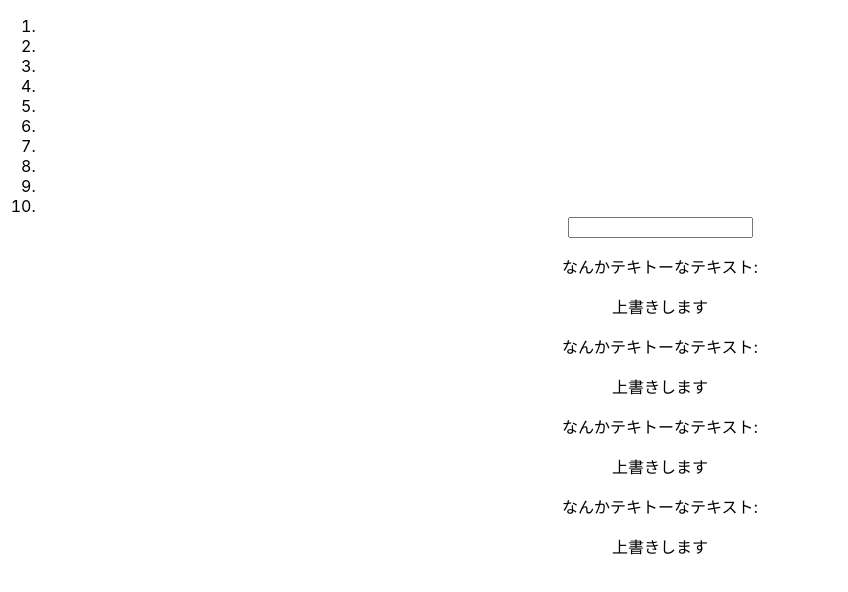
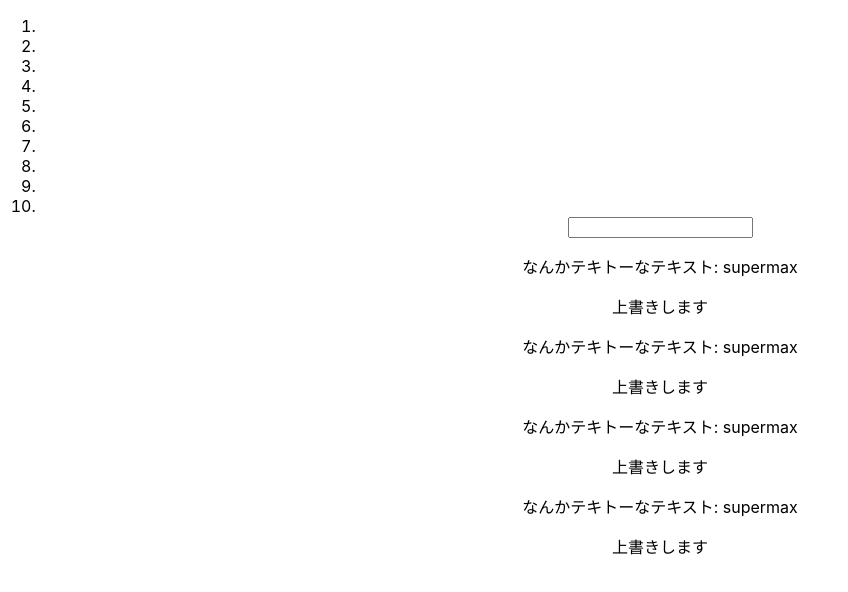
Before and after one commit to motty93/React, a React (Create React App) app in the folder the-base-syntax/: page / in a window 1280 px wide. Shown: the top 592 px of the page, without its empty margins (0-848 px from the left). Built offline with nearby package versions, Linux system fonts and the light colour scheme.

Commit message:
update: useState read

```diff
--- a/the-base-syntax/src/App.js
+++ b/the-base-syntax/src/App.js
@@ -29,10 +29,10 @@ const App = props => {
         <li></li>
         <li></li>
         <UserInput />
-        <UserOutput />
-        <UserOutput />
-        <UserOutput />
-        <UserOutput />
+        <UserOutput userName={userNameState.userName}/>
+        <UserOutput userName={userNameState.userName}/>
+        <UserOutput userName={userNameState.userName}/>
+        <UserOutput userName={userNameState.userName}/>
       </ol>
     </div>
   );
```
